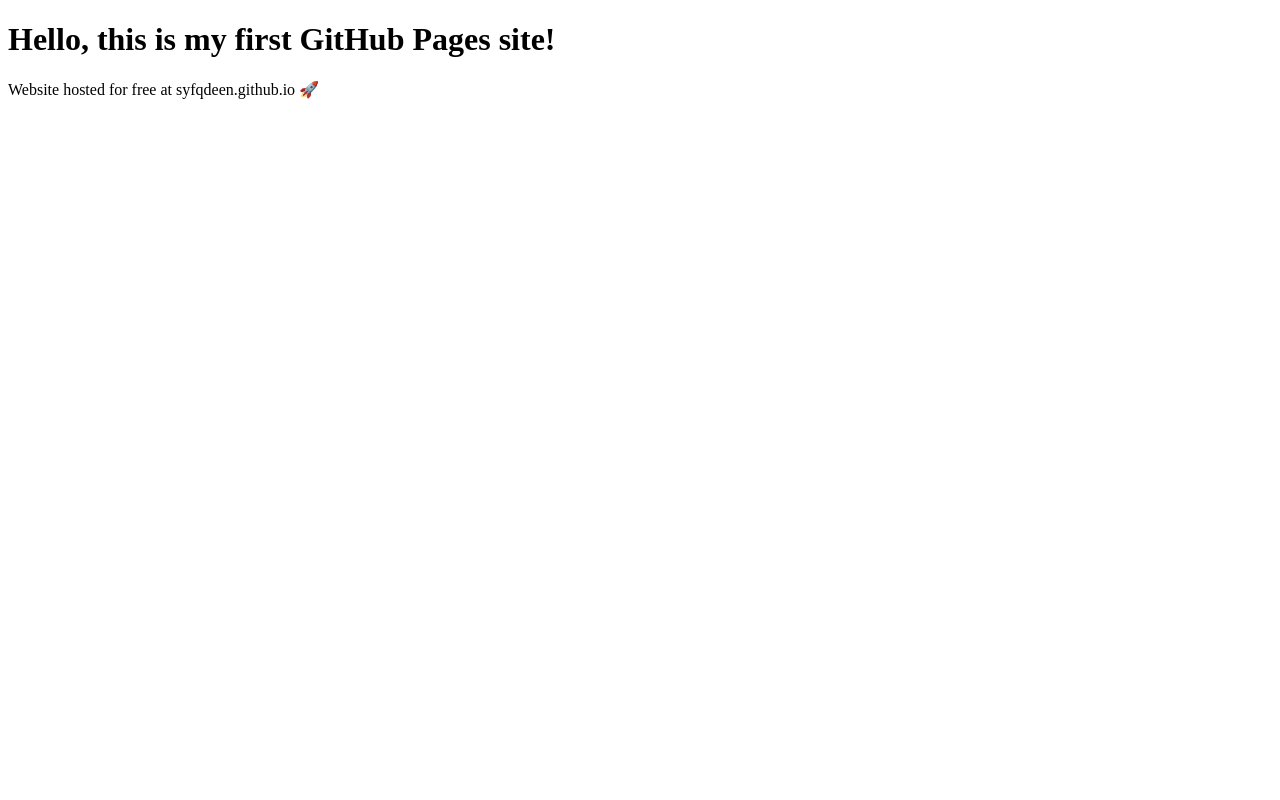
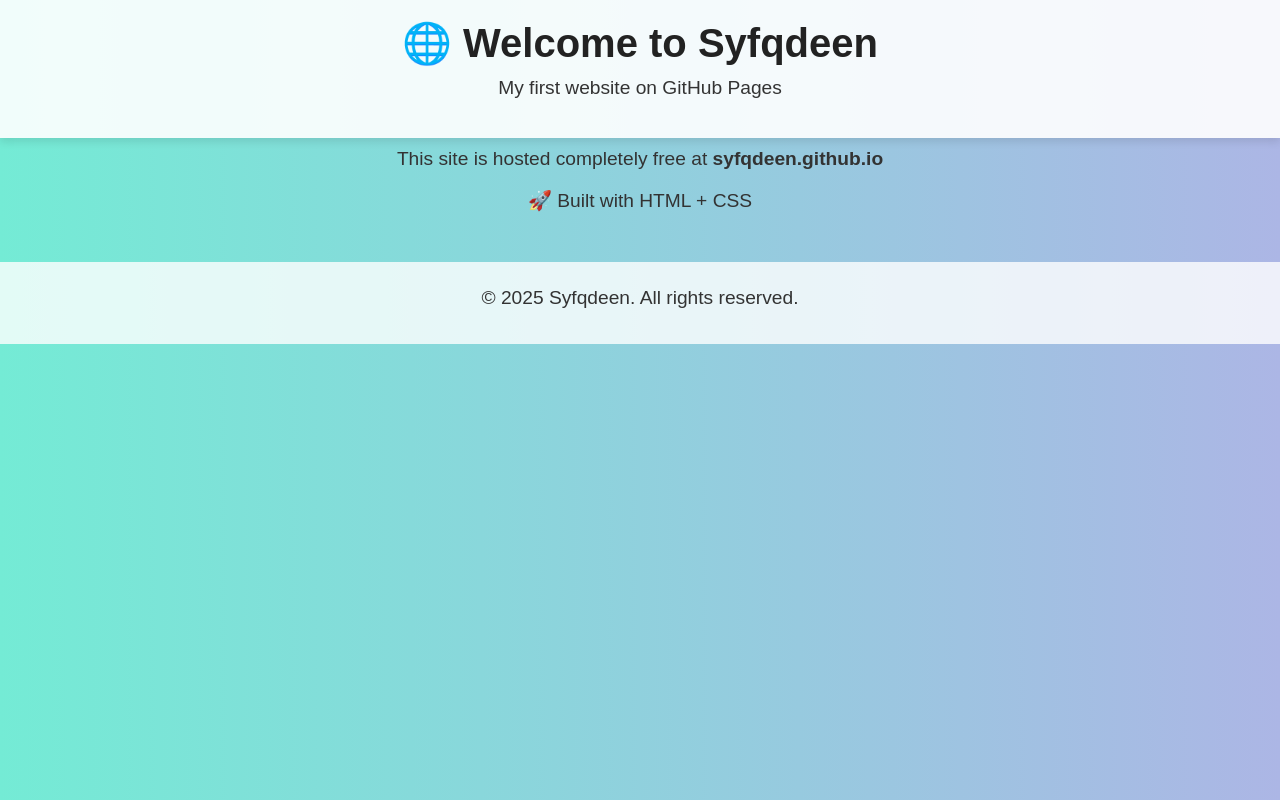
Before and after one commit to syfqdeen/syfqdeen.github.io, a plain HTML site: page index.html in a window 1280 px wide. Drawn offline with Linux system fonts and the light colour scheme.

Commit message:
Update index.html

```diff
--- a/index.html
+++ b/index.html
@@ -1,10 +1,53 @@
 <!DOCTYPE html>
-<html>
+<html lang="en">
 <head>
+  <meta charset="UTF-8">
+  <meta name="viewport" content="width=device-width, initial-scale=1.0">
   <title>Welcome to Syfqdeen</title>
+  <style>
+    body {
+      font-family: Arial, sans-serif;
+      background: linear-gradient(to right, #74ebd5, #ACB6E5);
+      margin: 0;
+      padding: 0;
+      text-align: center;
+      color: #333;
+    }
+    header {
+      background-color: rgba(255, 255, 255, 0.9);
+      padding: 20px;
+      box-shadow: 0 4px 8px rgba(0,0,0,0.1);
+    }
+    h1 {
+      margin: 0;
+      font-size: 2.5rem;
+      color: #222;
+    }
+    p {
+      font-size: 1.2rem;
+      margin-top: 10px;
+    }
+    footer {
+      margin-top: 50px;
+      padding: 15px;
+      background-color: rgba(255,255,255,0.8);
+      font-size: 0.9rem;
+    }
+  </style>
 </head>
 <body>
-  <h1>Hello, this is my first GitHub Pages site!</h1>
-  <p>Website hosted for free at syfqdeen.github.io 🚀</p>
+  <header>
+    <h1>🌐 Welcome to Syfqdeen</h1>
+    <p>My first website on GitHub Pages</p>
+  </header>
+
+  <main>
+    <p>This site is hosted completely free at <strong>syfqdeen.github.io</strong></p>
+    <p>🚀 Built with HTML + CSS</p>
+  </main>
+
+  <footer>
+    <p>© 2025 Syfqdeen. All rights reserved.</p>
+  </footer>
 </body>
 </html>
```
